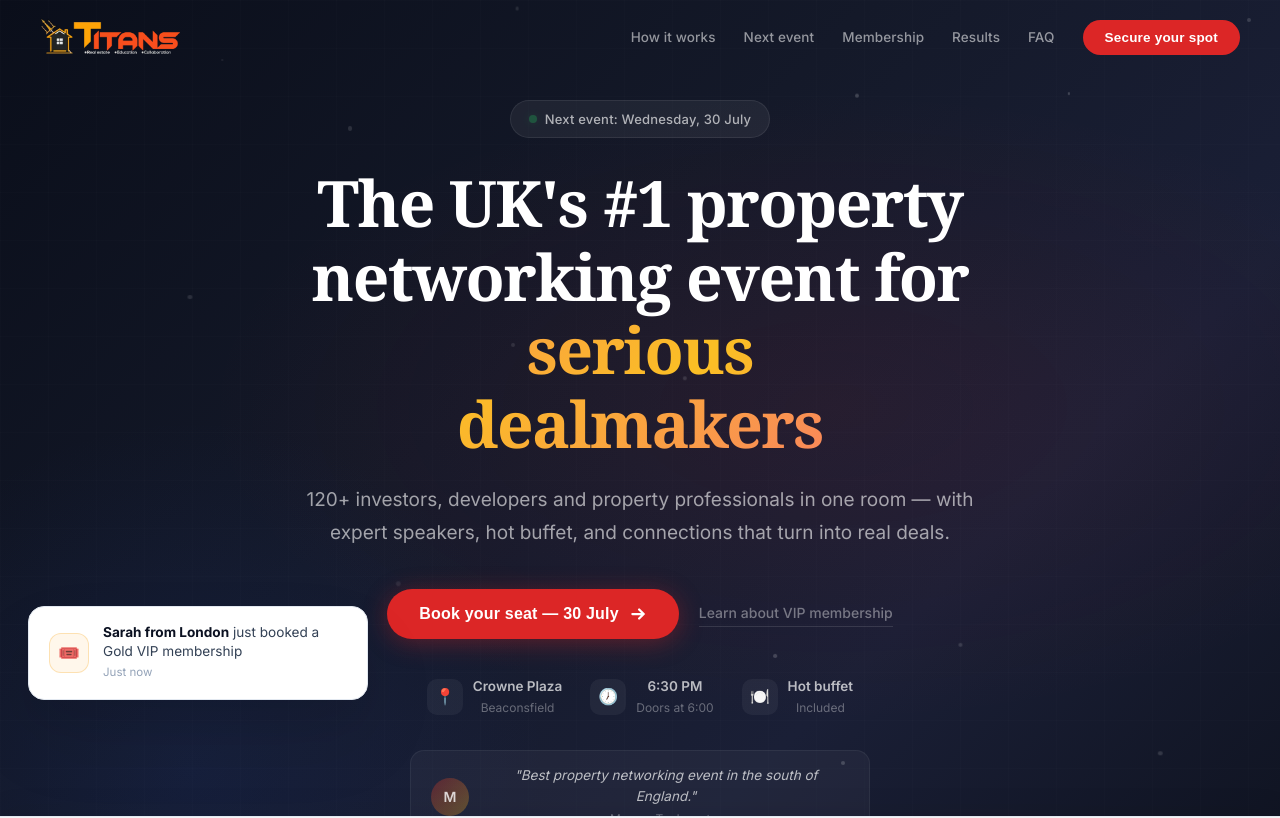
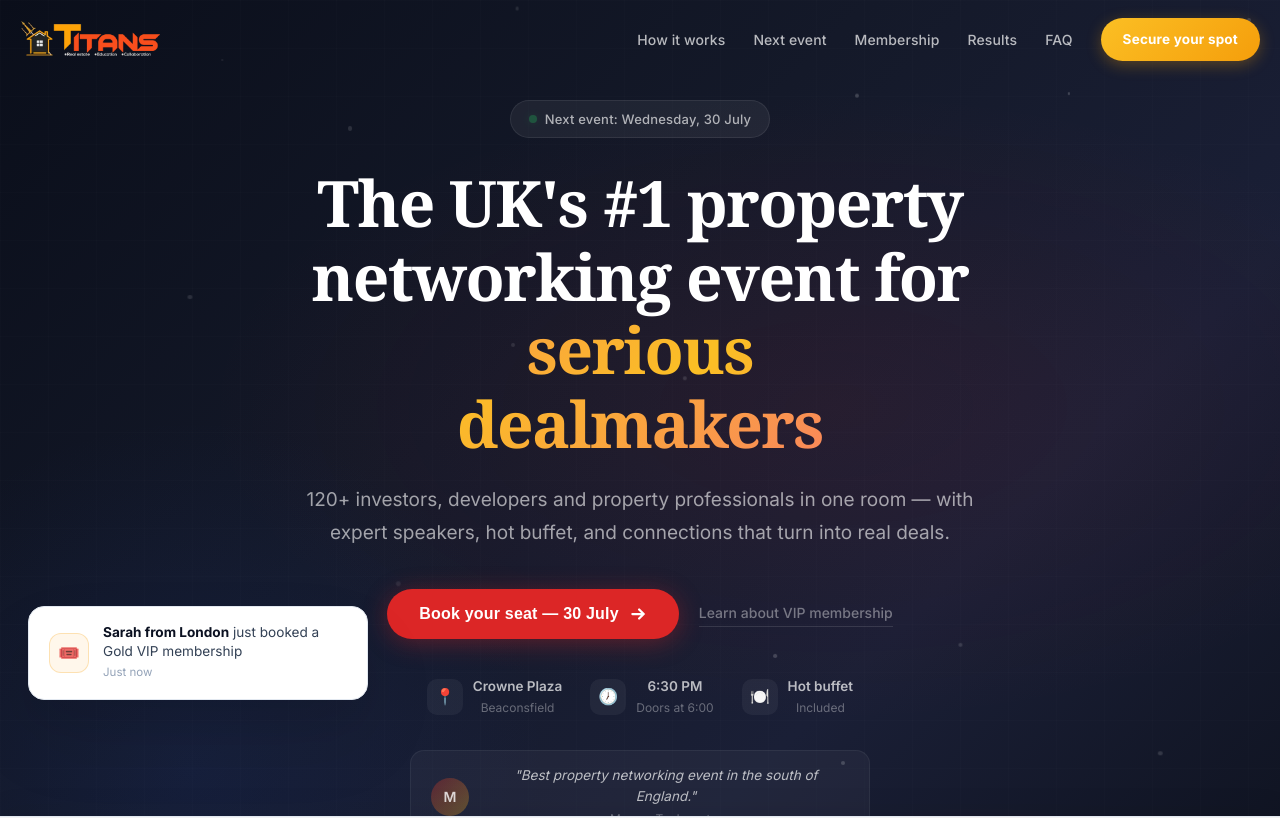
Before and after one commit to kirankiran200511/teamtitans, a React (Vite) app: page / in a window 1280 px wide. Shown: the top 818 px of the page. Built offline with nearby package versions, Linux system fonts and the light colour scheme.

Commit message:
Fix header wrapping issue on mobile and update Membership

```diff
--- a/src/components/sections/Hero.jsx
+++ b/src/components/sections/Hero.jsx
@@ -70,36 +70,79 @@ function Particles() {
 function Nav({ scrolled }) {
   const [mobileOpen, setMobileOpen] = useState(false);
   return (
+    <>
     <nav style={{
       position: "fixed", top: 0, left: 0, right: 0, zIndex: 50,
       display: "flex", alignItems: "center", justifyContent: "space-between",
-      padding: scrolled ? "12px 40px" : "18px 40px",
-      background: scrolled ? "rgba(15,19,32,0.95)" : "transparent",
+      padding: scrolled ? "12px 20px" : "18px 20px",
+      background: scrolled ? "rgba(15,19,32,0.98)" : "transparent",
       backdropFilter: scrolled ? "blur(16px)" : "none",
       borderBottom: scrolled ? "1px solid rgba(255,255,255,0.06)" : "1px solid transparent",
       transition: "all 0.35s ease",
     }}>
-      <div style={{ display: "flex", alignItems: "center", gap: 4 }}>
+      <div style={{ display: "flex", alignItems: "center", gap: 4, zIndex: 51 }}>
         <img src="/images/logo.png" alt="Team Titans" style={{ height: 38 }} />
       </div>
-      <div style={{ display: "flex", alignItems: "center", gap: 28 }}>
+
+      {/* Mobile Hamburger */}
+      <div className={`hero-nav-hamburger ${mobileOpen ? 'active' : ''}`} onClick={() => setMobileOpen(!mobileOpen)} style={{ zIndex: 51 }}>
+        <span style={{ background: "#fff" }}></span>
+        <span style={{ background: "#fff" }}></span>
+        <span style={{ background: "#fff" }}></span>
+      </div>
+
+      <div className={`hero-nav-links ${mobileOpen ? 'open' : ''}`}>
         {["How it works", "Next event", "Membership", "Results", "FAQ"].map(link => (
-          <a key={link} href="#" style={{
-            fontSize: 13.5, fontWeight: 500, color: "rgba(255,255,255,0.55)",
+          <a key={link} href={`#${link.toLowerCase().replace(" ", "-")}`} style={{
+            fontSize: 14, fontWeight: 500, color: "rgba(255,255,255,0.7)",
             textDecoration: "none", transition: "color 0.2s", letterSpacing: 0.1,
+            whiteSpace: "nowrap"
           }} onMouseEnter={e => e.target.style.color = "#fff"}
-             onMouseLeave={e => e.target.style.color = "rgba(255,255,255,0.55)"}
+             onMouseLeave={e => e.target.style.color = "rgba(255,255,255,0.7)"}
+             onClick={() => setMobileOpen(false)}
           >{link}</a>
         ))}
-        <button style={{
-          background: "#DC2626", color: "#fff", border: "none", borderRadius: 28,
-          padding: "10px 22px", fontSize: 13.5, fontWeight: 600, cursor: "pointer",
-          transition: "all 0.2s", letterSpacing: 0.2,
-        }} onMouseEnter={e => { e.target.style.background = "#b91c1c"; e.target.style.transform = "translateY(-1px)"; }}
-           onMouseLeave={e => { e.target.style.background = "#DC2626"; e.target.style.transform = "translateY(0)"; }}
-        >Secure your spot</button>
+        <a href="#book" style={{
+          background: "linear-gradient(135deg, var(--gold-light), var(--gold))", color: "#fff", border: "none", borderRadius: 28,
+          padding: "10px 22px", fontSize: 13.5, fontWeight: 700, cursor: "pointer", textDecoration: "none",
+          transition: "all 0.2s", letterSpacing: 0.2, boxShadow: "0 4px 15px rgba(245, 158, 11, 0.3)",
+        }} onMouseEnter={e => { e.target.style.transform = "translateY(-2px)"; }}
+           onMouseLeave={e => { e.target.style.transform = "translateY(0)"; }}
+           onClick={() => setMobileOpen(false)}
+        >Secure your spot</a>
       </div>
     </nav>
+    <style>{`
+      .hero-nav-hamburger {
+        display: none; width: 28px; height: 18px;
+        flex-direction: column; justify-content: space-between;
+        cursor: pointer;
+      }
+      .hero-nav-hamburger span {
+        display: block; width: 100%; height: 2px; border-radius: 2px;
+        transition: all 0.3s;
+      }
+      .hero-nav-hamburger.active span:nth-child(1) { transform: translateY(8px) rotate(45deg); }
+      .hero-nav-hamburger.active span:nth-child(2) { opacity: 0; }
+      .hero-nav-hamburger.active span:nth-child(3) { transform: translateY(-8px) rotate(-45deg); }
+
+      .hero-nav-links { display: flex; align-items: center; gap: 28px; }
+
+      @media (max-width: 992px) {
+        .hero-nav-hamburger { display: flex; }
+        .hero-nav-links {
+          position: fixed; top: 0; right: -100%;
+          width: 100%; height: 100vh;
+          background: rgba(15,19,32,0.98);
+          backdrop-filter: blur(20px);
+          flex-direction: column; justify-content: center; gap: 24px;
+          transition: right 0.4s cubic-bezier(0.16, 1, 0.3, 1);
+        }
+        .hero-nav-links.open { right: 0; }
+        .hero-nav-links a { font-size: 18px !important; }
+      }
+    `}</style>
+    </>
   );
 }
 
@@ -254,7 +297,7 @@ export default function Hero() {
 
             {/* Headline */}
             <h1 style={{
-              fontSize: 64, fontWeight: 800, lineHeight: 1.15, letterSpacing: -1.5,
+              fontSize: "clamp(36px, 6vw, 64px)", fontWeight: 800, lineHeight: 1.15, letterSpacing: -1.5,
               color: "#fff", margin: "0 0 24px 0",
               fontFamily: "Georgia, 'Times New Roman', serif",
             }}>
@@ -271,7 +314,7 @@ export default function Hero() {
 
             {/* Subhead */}
             <p style={{
-              fontSize: 19, lineHeight: 1.7, color: "rgba(255,255,255,0.6)",
+              fontSize: "clamp(16px, 3vw, 19px)", lineHeight: 1.7, color: "rgba(255,255,255,0.6)",
               maxWidth: 680, margin: "0 auto 40px auto",
             }}>
               120+ investors, developers and property professionals in one room — with expert speakers, hot buffet, and connections that turn into real deals.
--- a/src/components/sections/Membership.jsx
+++ b/src/components/sections/Membership.jsx
@@ -181,7 +181,7 @@ function PricingCard({ plan, index, inView }) {
         }}>
           <span style={{ fontSize: 14, fontWeight: 500, color: isDark ? "rgba(255,255,255,0.4)" : "#aaa" }}>£</span>
           <span style={{
-            fontSize: 52, fontWeight: 800, letterSpacing: -3, lineHeight: 1,
+            fontSize: "clamp(40px, 6vw, 52px)", fontWeight: 800, letterSpacing: -3, lineHeight: 1,
             color: isDark ? "#fff" : DARK,
             fontFamily: "Georgia, 'Times New Roman', serif",
           }}>{plan.price}</span>
@@ -394,7 +394,7 @@ export default function PricingSection() {
           <span style={{ width: 20, height: 1.5, background: ACCENT, borderRadius: 1 }} />
         </div>
         <h2 style={{
-          fontSize: 44, fontWeight: 800, color: DARK,
+          fontSize: "clamp(32px, 5vw, 44px)", fontWeight: 800, color: DARK,
           lineHeight: 1.12, letterSpacing: -1.5,
           fontFamily: "Georgia, 'Times New Roman', serif",
           margin: "0 0 16px",
```
